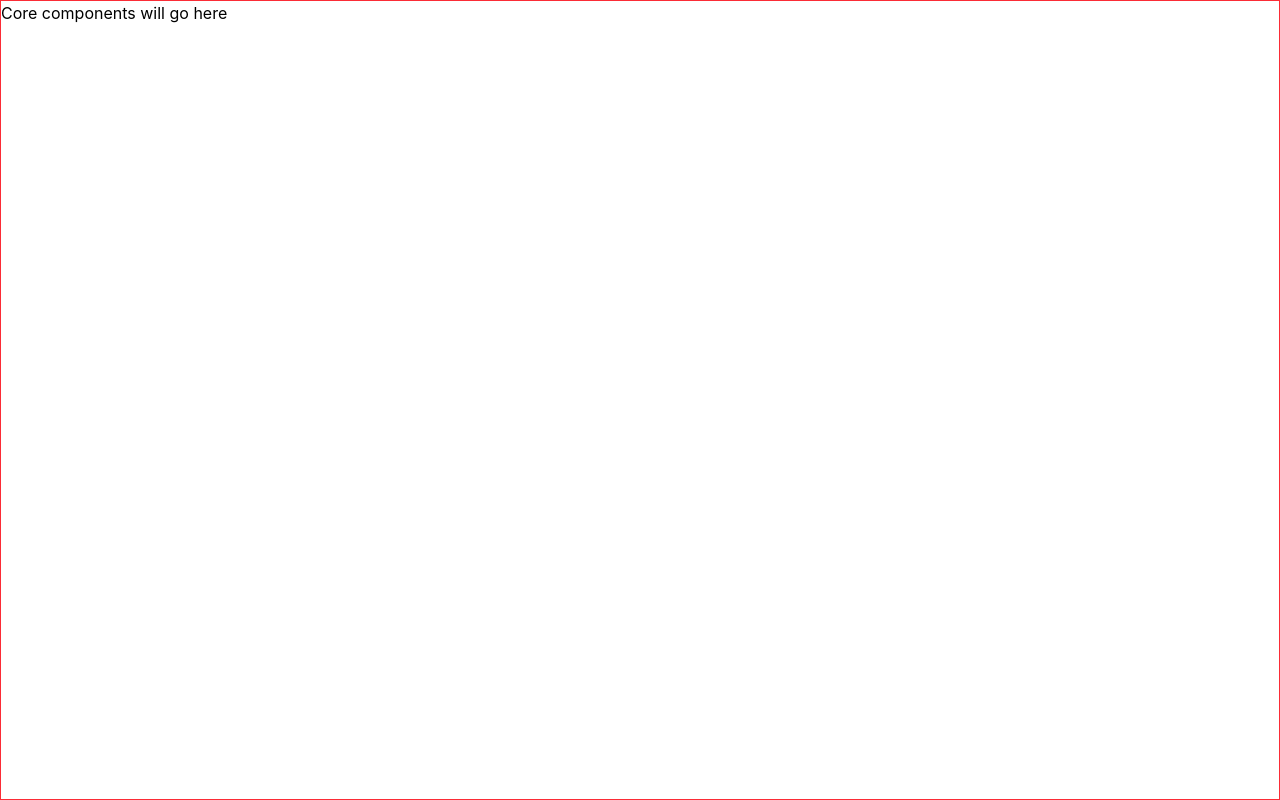
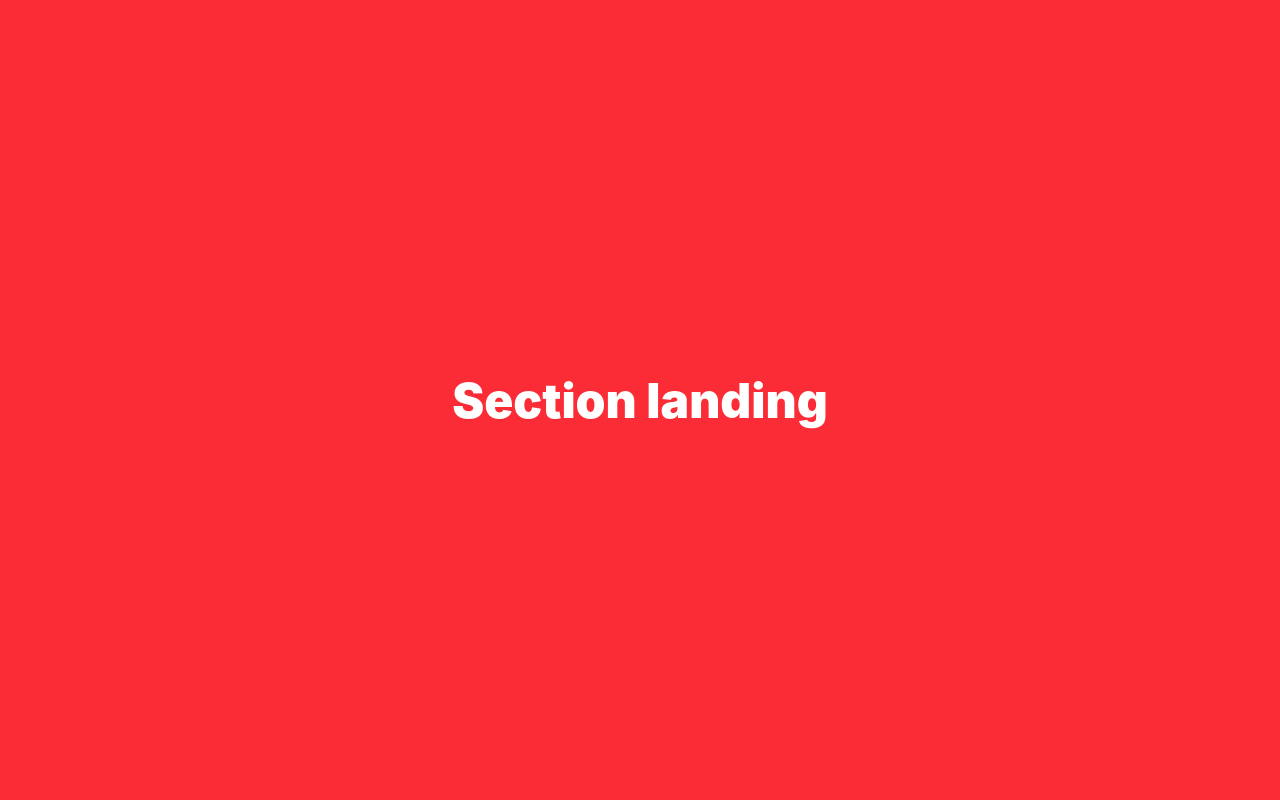
Before and after one commit to johndck/my-risk-ai-agent-application, a React (Vite) app in the folder front-end/createRisks/: page / in a window 1280 px wide. Built offline with nearby package versions, Linux system fonts and the light colour scheme.

Commit message:
expanded app scope

```diff
--- a/front-end/createRisks/src/App.jsx
+++ b/front-end/createRisks/src/App.jsx
@@ -1,6 +1,7 @@
 
 
 import './index.css'
+import Section from './components/section.jsx'
 import MainWrapper from './components/test.jsx'
 
 function App() {
--- a/front-end/createRisks/src/components/test.jsx
+++ b/front-end/createRisks/src/components/test.jsx
@@ -1,11 +1,15 @@
-
+import Section from './section.jsx'
 
 
 
 function MainWrapper (){
     return (
-        <div className="h-screen overflow-y-auto snap-y snap-mandatory border border-red-500" >
-            <h1>Core components will go here</h1>
+        <div className="h-screen overflow-y-auto snap-y snap-mandatory no-scrollbar border border-red-500" >
+
+
+            <Section title="Section landing" bgColor="bg-red-500" />
+            <Section title="Section 2" bgColor="bg-blue-500" />
+            <Section title="Section 3" bgColor="bg-green-500" />
         </div>
     )
 }
--- a/front-end/createRisks/src/index.css
+++ b/front-end/createRisks/src/index.css
@@ -1,4 +1,13 @@
 @import "tailwindcss";
+
+
+@utility no-scrollbar {
+  scrollbar-width: none;
+  -ms-overflow-style: none;
+  &::-webkit-scrollbar {
+    display: none;
+  }
+}
 
 html, body, #root {
     margin: 0;
```
